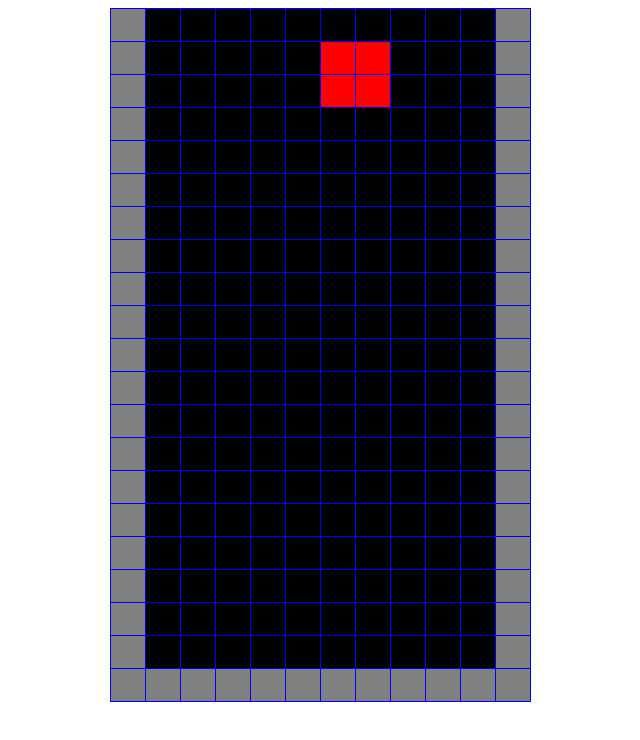
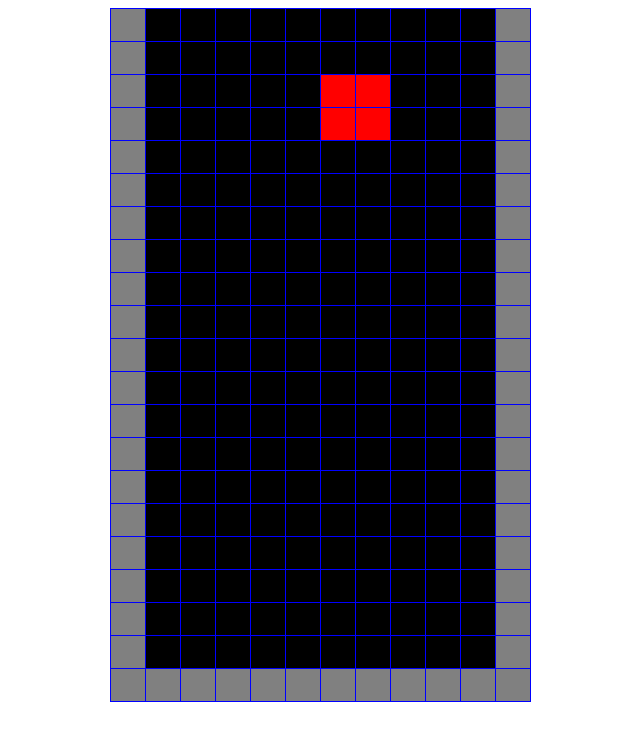
Before and after one commit to ym99/a-tetris, a website: page docs/index.html in a window 1280 px wide. Shown: the whole page, without its empty margins (328-968 px from the left). Drawn offline with Linux system fonts and the light colour scheme.

```diff
--- a/docs/index.html
+++ b/docs/index.html
@@ -105,7 +105,7 @@
                     return {
                         position: {
                             x: Math.floor(table.rows[0].cells.length / 2),
-                            y: 1
+                            y: 2
                         },
                         rotate: 0,
                         figureType: figureTypes[Math.floor(Math.random() * figureTypes.length)]
```
